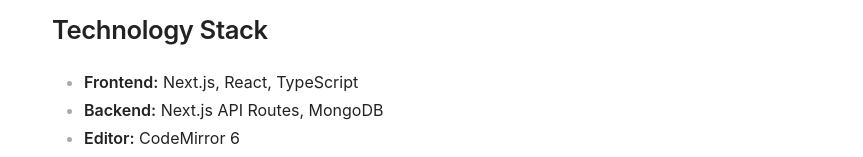
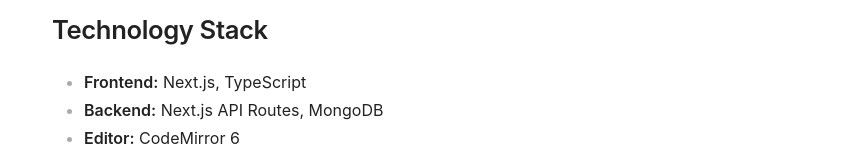
Before and after one commit to braindead-dev/notes.henr.ee, a Next.js app: page / in a window 1280 px wide. Shown: the part 403-560 px from the top of the page, without its empty margins (208-1071 px from the left). Built offline with nearby package versions, Linux system fonts and the light colour scheme.

Commit message:
Update home.ts

```diff
--- a/content/home.ts
+++ b/content/home.ts
@@ -9,7 +9,7 @@
 - **Free and Indefinite:** All pastes are hosted for free and forever, without a need to create an account.
 
 ## Technology Stack
-- **Frontend:** Next.js, React, TypeScript
+- **Frontend:** Next.js, TypeScript
 - **Backend:** Next.js API Routes, MongoDB
 - **Editor:** CodeMirror 6
 - **Markdown:** React-Markdown with remark/rehype plugins
```
